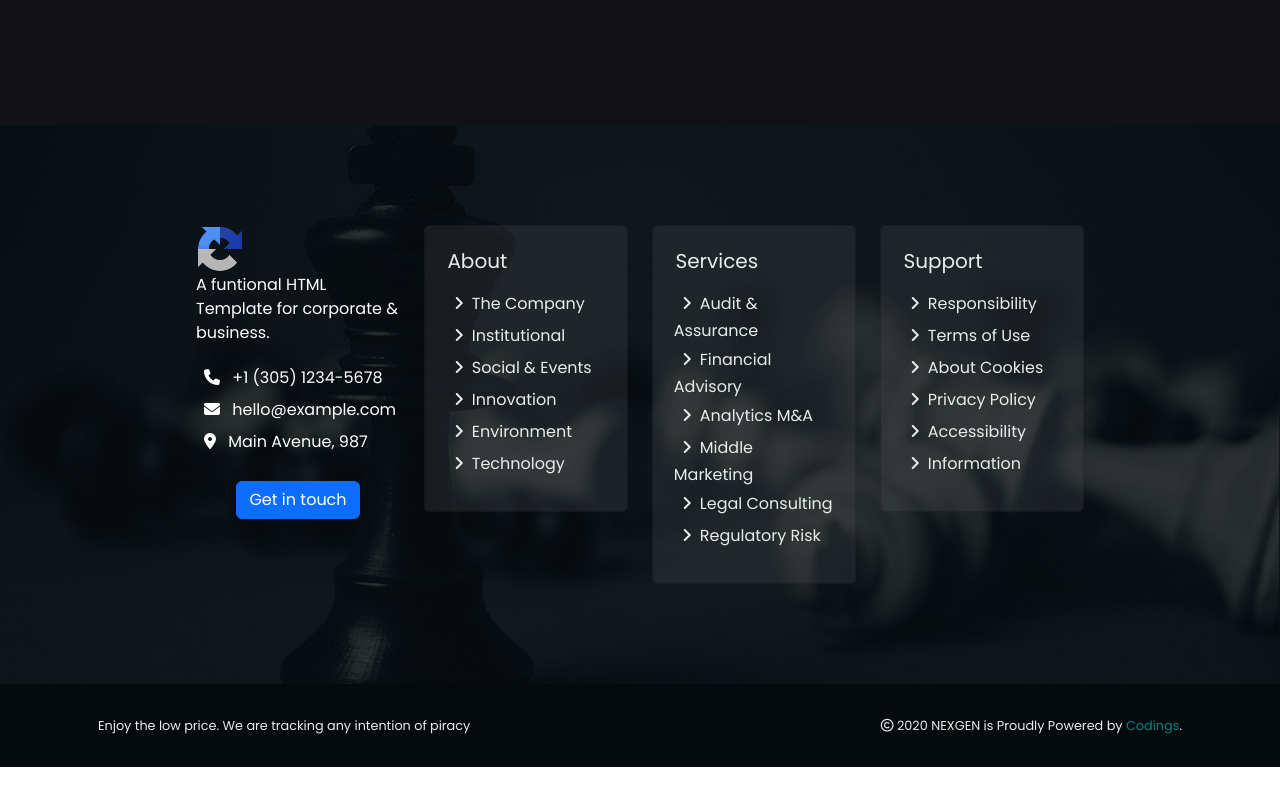
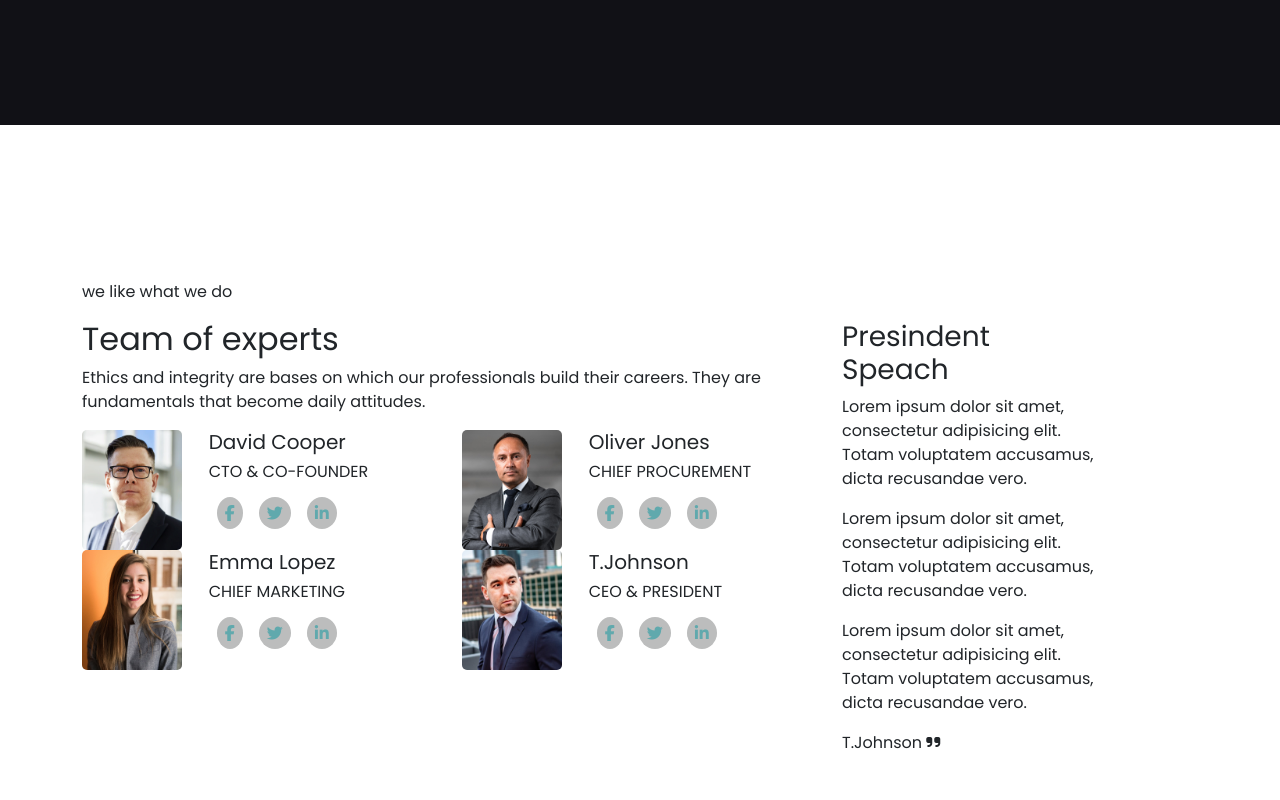
Before and after one commit to bronzo97/proj-html-vuejs, a Vue app: page / in a window 1280 px wide. Shown: the part 2920-3720 px from the top of the page. Before the commit the page ends 3687 px from the top, so only its background shows below. Built offline with nearby package versions, Linux system fonts and the light colour scheme.

Commit message:
the team section done

```diff
--- a/src/components/TheTeam.vue
+++ b/src/components/TheTeam.vue
@@ -0,0 +1,131 @@
+<template>
+    <div class="the-team-section">
+        <div class="container">
+            <p>we like what we do</p>
+            <div class="row">
+
+                    <div class="col col-8">
+                        <h2>Team of experts</h2>
+                        <p>Ethics and integrity are bases on which our professionals build their careers. They are fundamentals that become daily attitudes.</p>
+                    <div class="row">
+                        <div class="col col-6">
+                            <div class="row">
+                                <div class="col col-4">
+                                    <img src="../../public/images/team-1.jpg" alt="">
+                                </div>
+                                <div class="col">
+                                    <h5>David Cooper</h5>
+                                    <h6>CTO & CO-FOUNDER</h6>
+                                    <div class="socials">
+                                        <div><i class="fa-brands fa-facebook-f"></i></div>
+                                        <div><i class="fa-brands fa-twitter"></i></div>
+                                        <div><i class="fa-brands fa-linkedin-in"></i></div>
+                                    </div>
+                                </div>
+
+                            </div>
+                        </div>
+                        <div class="col col-6">
+                            <div class="row">
+                                <div class="col col-4">
+                                    <img src="../../public/images/team-3.jpg" alt="">
+                                </div>
+                                <div class="col">
+                                    <h5>Oliver Jones</h5>
+                                    <h6>CHIEF PROCUREMENT</h6>
+                                    <div class="socials">
+                                        <div><i class="fa-brands fa-facebook-f"></i></div>
+                                        <div><i class="fa-brands fa-twitter"></i></div>
+                                        <div><i class="fa-brands fa-linkedin-in"></i></div>
+                                    </div>
+                                </div>
+
+                            </div>
+                        </div><div class="col col-6">
+                            <div class="row">
+                                <div class="col col-4">
+                                    <img src="../../public/images/team-2.jpg" alt="">
+                                </div>
+                                <div class="col">
+                                    <h5>Emma Lopez</h5>
+                                    <h6>CHIEF MARKETING</h6>
+                                    <div class="socials">
+                                        <div><i class="fa-brands fa-facebook-f"></i></div>
+                                        <div><i class="fa-brands fa-twitter"></i></div>
+                                        <div><i class="fa-brands fa-linkedin-in"></i></div>
+                                    </div>
+                                </div>
+
+                            </div>
+                        </div><div class="col col-6">
+                            <div class="row">
+                                <div class="col col-4">
+                                    <img src="../../public/images/team-4.jpg" alt="">
+                                </div>
+                                <div class="col">
+                                    <h5>T.Johnson</h5>
+                                    <h6>CEO & PRESIDENT</h6>
+                                    <div class="socials">
+                                        <div><i class="fa-brands fa-facebook-f"></i></div>
+                                        <div><i class="fa-brands fa-twitter"></i></div>
+                                        <div><i class="fa-brands fa-linkedin-in"></i></div>
+                                    </div>
+                                </div>
+
+                            </div>
+                        </div>
+                    </div>
+                    </div>
+
+
+
+
+
+                <div class="col col-3">
+                    <h3>Presindent Speach</h3>
+                    <p>Lorem ipsum dolor sit amet, consectetur adipisicing elit. Totam voluptatem accusamus, dicta recusandae vero.</p>
+                    <p>Lorem ipsum dolor sit amet, consectetur adipisicing elit. Totam voluptatem accusamus, dicta recusandae vero.</p>
+                    <p>Lorem ipsum dolor sit amet, consectetur adipisicing elit. Totam voluptatem accusamus, dicta recusandae vero.</p>
+                    <p>T.Johnson <span><i class="fa-solid fa-quote-right"></i></span></p>
+                </div>
+            </div>
+        </div>
+    </div>
+</template>
+
+<script>
+export default {
+    name: 'TheTeam',
+
+}
+
+
+</script>
+
+<style lang="scss" scoped>
+    .the-team-section {
+        height: 100vh;
+        display: flex;
+        flex-direction: column;
+        justify-content: center;
+
+        img {
+            height: 120px;
+            width: 100px;
+            border-radius: 5px;
+        }
+
+        .socials {
+            display: flex;
+
+            i {
+                padding: .5rem;
+                background-color: #bcbdbd;
+                color: #60a9ad;
+                border-radius: 50%;
+                margin: 0.5rem;
+
+            }
+        }
+    }
+</style>
```
